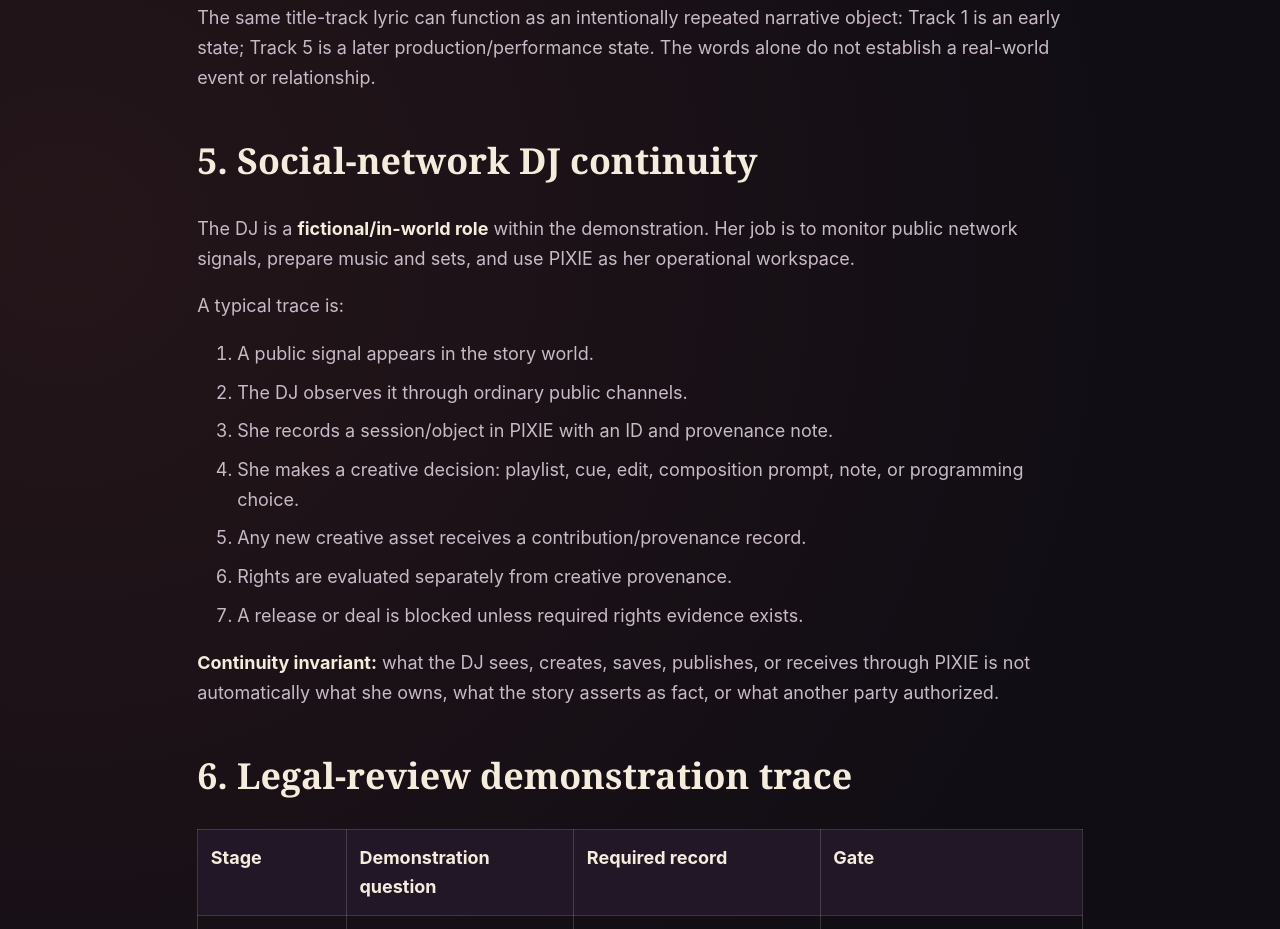
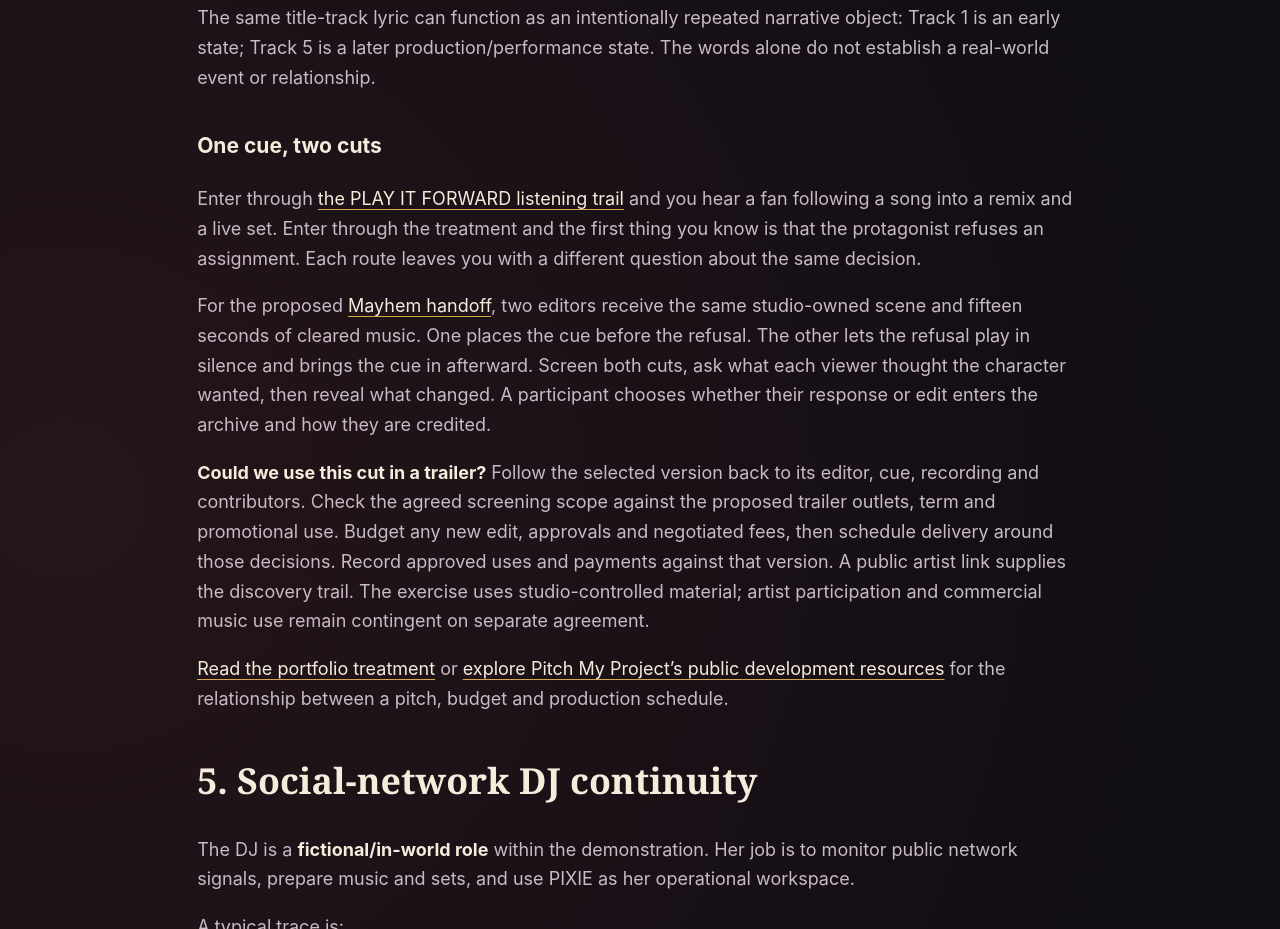
Before and after one commit to ibloud/50-ways-to-leave-another, a plain HTML site: page docs/series-bible.html in a window 1280 px wide. Shown: the part 2974-3903 px from the top of the page. Drawn offline with Linux system fonts and the light colour scheme.

Commit message:
Connect the listening trail to the two-cut production exercise and portfolio treatment

```diff
--- a/docs/series-bible.html
+++ b/docs/series-bible.html
@@ -109,6 +109,11 @@
 </tbody>
 </table></div>
 <p>The same title-track lyric can function as an intentionally repeated narrative object: Track 1 is an early state; Track 5 is a later production/performance state. The words alone do not establish a real-world event or relationship.</p>
+<h3 id="one-cue-two-cuts">One cue, two cuts</h3>
+<p>Enter through <a href="https://loptr-lab.github.io/pay-it-forward/adventure/#whats-your-story">the PLAY IT FORWARD listening trail</a> and you hear a fan following a song into a remix and a live set. Enter through the treatment and the first thing you know is that the protagonist refuses an assignment. Each route leaves you with a different question about the same decision.</p>
+<p>For the proposed <a href="https://loptrlab.com/mayhem/#archive-handoff">Mayhem handoff</a>, two editors receive the same studio-owned scene and fifteen seconds of cleared music. One places the cue before the refusal. The other lets the refusal play in silence and brings the cue in afterward. Screen both cuts, ask what each viewer thought the character wanted, then reveal what changed. A participant chooses whether their response or edit enters the archive and how they are credited.</p>
+<p><strong>Could we use this cut in a trailer?</strong> Follow the selected version back to its editor, cue, recording and contributors. Check the agreed screening scope against the proposed trailer outlets, term and promotional use. Budget any new edit, approvals and negotiated fees, then schedule delivery around those decisions. Record approved uses and payments against that version. A public artist link supplies the discovery trail. The exercise uses studio-controlled material; artist participation and commercial music use remain contingent on separate agreement.</p>
+<p><a href="https://ibloud.github.io/ecosystem/projects/50-ways/treatment.html">Read the portfolio treatment</a> or <a href="https://www.pitchmyproject.com/resources">explore Pitch My Project’s public development resources</a> for the relationship between a pitch, budget and production schedule.</p>
 <h2 id="5-social-network-dj-continuity">5. Social-network DJ continuity</h2>
 <p>The DJ is a <strong>fictional/in-world role</strong> within the demonstration. Her job is to monitor public network signals, prepare music and sets, and use PIXIE as her operational workspace.</p>
 <p>A typical trace is:</p>
```
Also changed, not shown: 1 other file.
